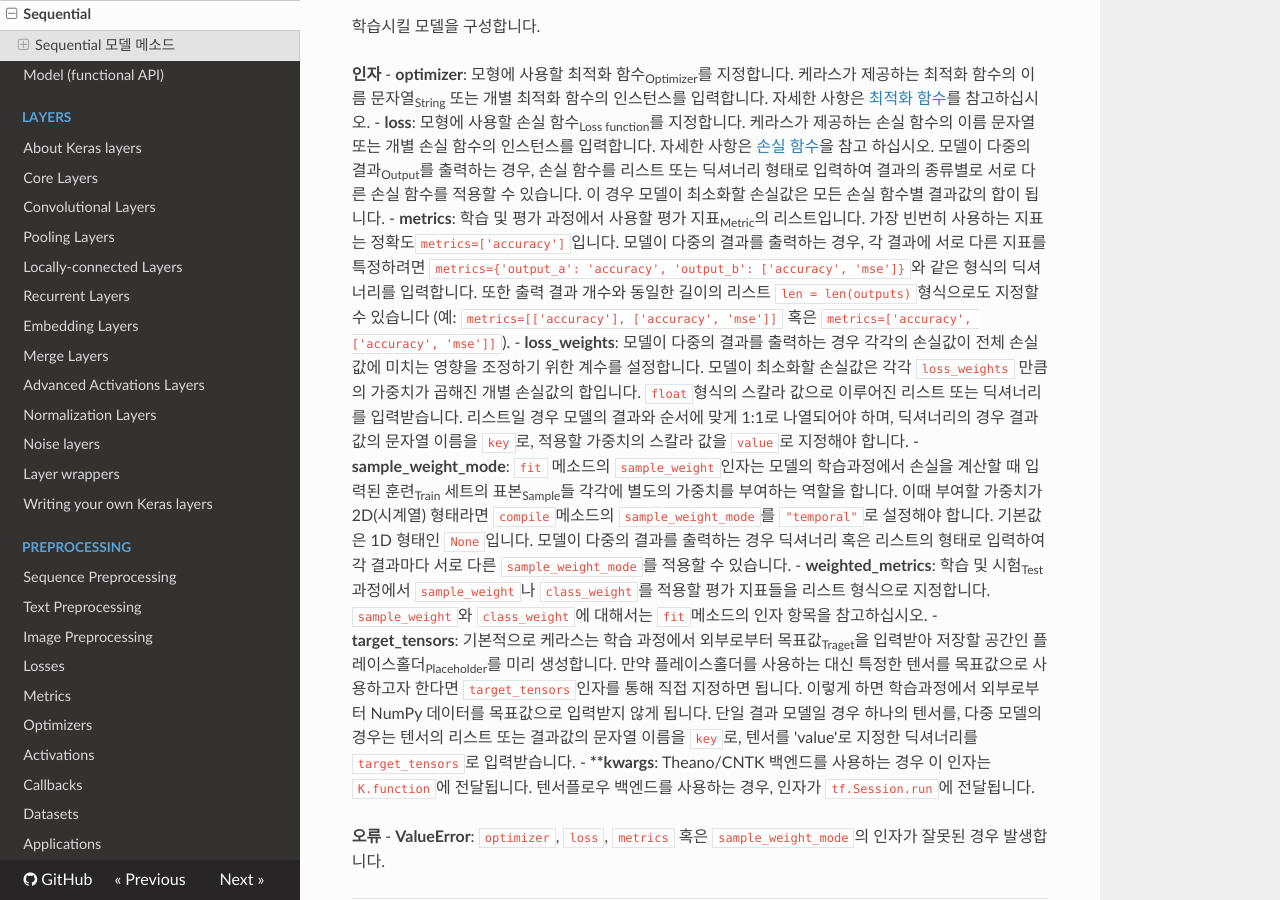
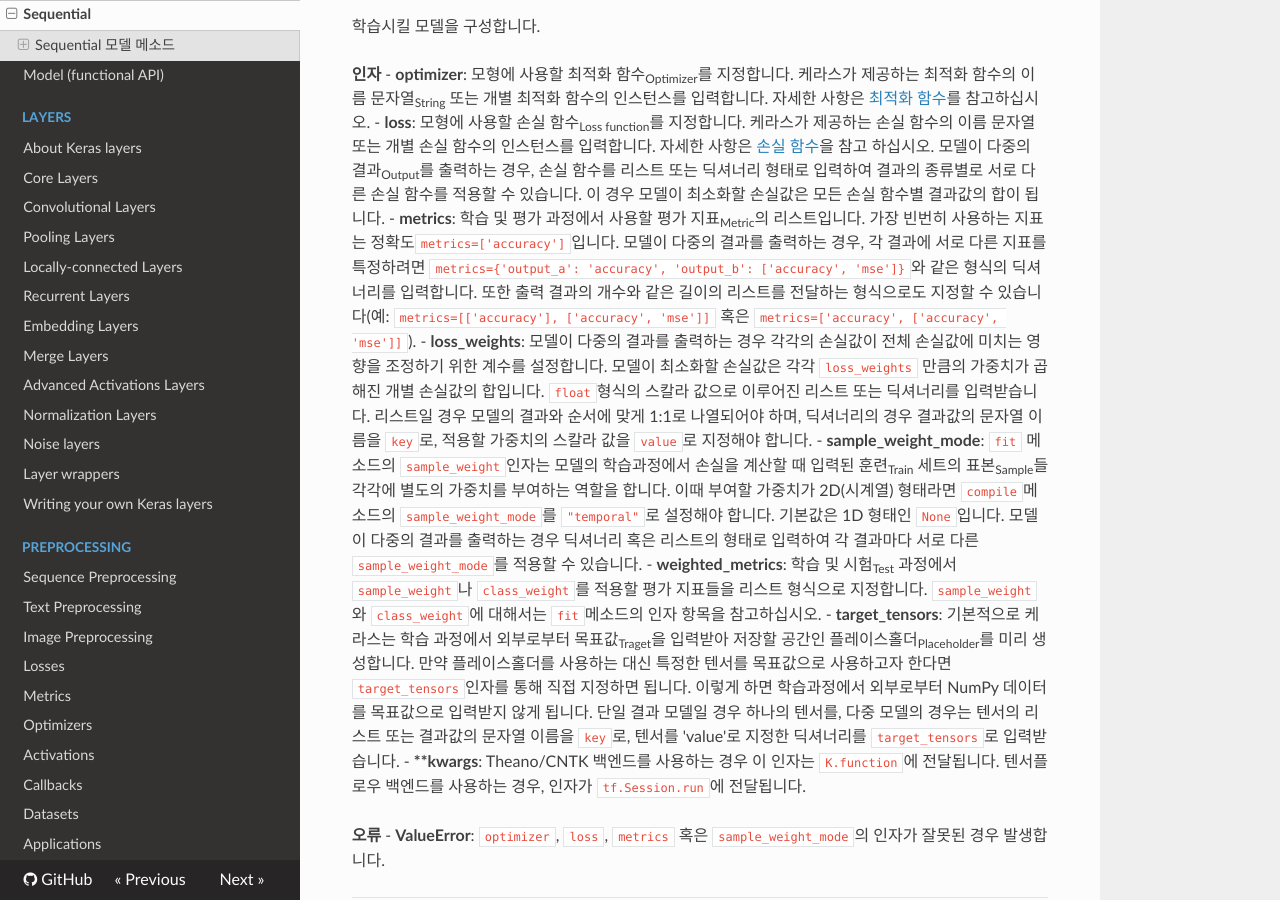
Before and after one commit to keras-team/keras-docs-ko, an MkDocs documentation site: the page built from sources/models/sequential.md, in a window 1280 px wide and 900 px high, scrolled down 386 px. Built offline with MkDocs 1.6.1, drawn with Linux system fonts in a browser that asks for light colours; nearby versions of some CDN libraries.

Commit message:
Update sequential.md

```diff
--- a/sources/models/sequential.md
+++ b/sources/models/sequential.md
@@ -14,7 +14,7 @@ compile(optimizer, loss=None, metrics=None, loss_weights=None, sample_weight_mod
 __인자__
 - __optimizer__: 모형에 사용할 최적화 함수<sub>Optimizer</sub>를 지정합니다. 케라스가 제공하는 최적화 함수의 이름 문자열<sub>String</sub> 또는 개별 최적화 함수의 인스턴스를 입력합니다. 자세한 사항은 [최적화 함수](/optimizers)를 참고하십시오.
 - __loss__: 모형에 사용할 손실 함수<sub>Loss function</sub>를 지정합니다. 케라스가 제공하는 손실 함수의 이름 문자열 또는 개별 손실 함수의 인스턴스를 입력합니다. 자세한 사항은 [손실 함수](/losses)을 참고 하십시오. 모델이 다중의 결과<sub>Output</sub>를 출력하는 경우, 손실 함수를 리스트 또는 딕셔너리 형태로 입력하여 결과의 종류별로 서로 다른 손실 함수를 적용할 수 있습니다. 이 경우 모델이 최소화할 손실값은 모든 손실 함수별 결과값의 합이 됩니다.
-- __metrics__: 학습 및 평가 과정에서 사용할 평가 지표<sub>Metric</sub>의 리스트입니다. 가장 빈번히 사용하는 지표는 정확도`metrics=['accuracy']`입니다. 모델이 다중의 결과를 출력하는 경우, 각 결과에 서로 다른 지표를 특정하려면 `metrics={'output_a': 'accuracy', 'output_b': ['accuracy', 'mse']}`와 같은 형식의 딕셔너리를 입력합니다. 또한 출력 결과 개수와 동일한 길이의 리스트 `len = len(outputs)`형식으로도 지정할 수 있습니다 (예: `metrics=[['accuracy'], ['accuracy', 'mse']]` 혹은 `metrics=['accuracy', ['accuracy', 'mse']]`).
+- __metrics__: 학습 및 평가 과정에서 사용할 평가 지표<sub>Metric</sub>의 리스트입니다. 가장 빈번히 사용하는 지표는 정확도`metrics=['accuracy']`입니다. 모델이 다중의 결과를 출력하는 경우, 각 결과에 서로 다른 지표를 특정하려면 `metrics={'output_a': 'accuracy', 'output_b': ['accuracy', 'mse']}`와 같은 형식의 딕셔너리를 입력합니다. 또한 출력 결과의 개수와 같은 길이의 리스트를 전달하는 형식으로도 지정할 수 있습니다(예: `metrics=[['accuracy'], ['accuracy', 'mse']]` 혹은 `metrics=['accuracy', ['accuracy', 'mse']]`).
 - __loss_weights__: 모델이 다중의 결과를 출력하는 경우 각각의 손실값이 전체 손실값에 미치는 영향을 조정하기 위한 계수를 설정합니다. 모델이 최소화할 손실값은 각각 `loss_weights` 만큼의 가중치가 곱해진 개별 손실값의 합입니다. `float`형식의 스칼라 값으로 이루어진 리스트 또는 딕셔너리를 입력받습니다. 리스트일 경우 모델의 결과와 순서에 맞게 1:1로 나열되어야 하며, 딕셔너리의 경우 결과값의 문자열 이름을 `key`로, 적용할 가중치의 스칼라 값을 `value`로 지정해야 합니다.
 - __sample_weight_mode__: `fit` 메소드의 `sample_weight`인자는 모델의 학습과정에서 손실을 계산할 때 입력된 훈련<sub>Train</sub> 세트의 표본<sub>Sample</sub>들 각각에 별도의 가중치를 부여하는 역할을 합니다. 이때 부여할 가중치가 2D(시계열) 형태라면 `compile`메소드의 `sample_weight_mode`를 `"temporal"`로 설정해야 합니다. 기본값은 1D 형태인 `None`입니다. 모델이 다중의 결과를 출력하는 경우 딕셔너리 혹은 리스트의 형태로 입력하여 각 결과마다 서로 다른 `sample_weight_mode`를 적용할 수 있습니다.
 - __weighted_metrics__: 학습 및 시험<sub>Test</sub> 과정에서 `sample_weight`나 `class_weight`를 적용할 평가 지표들을 리스트 형식으로 지정합니다. `sample_weight`와 `class_weight`에 대해서는 `fit`메소드의 인자 항목을 참고하십시오.
```
